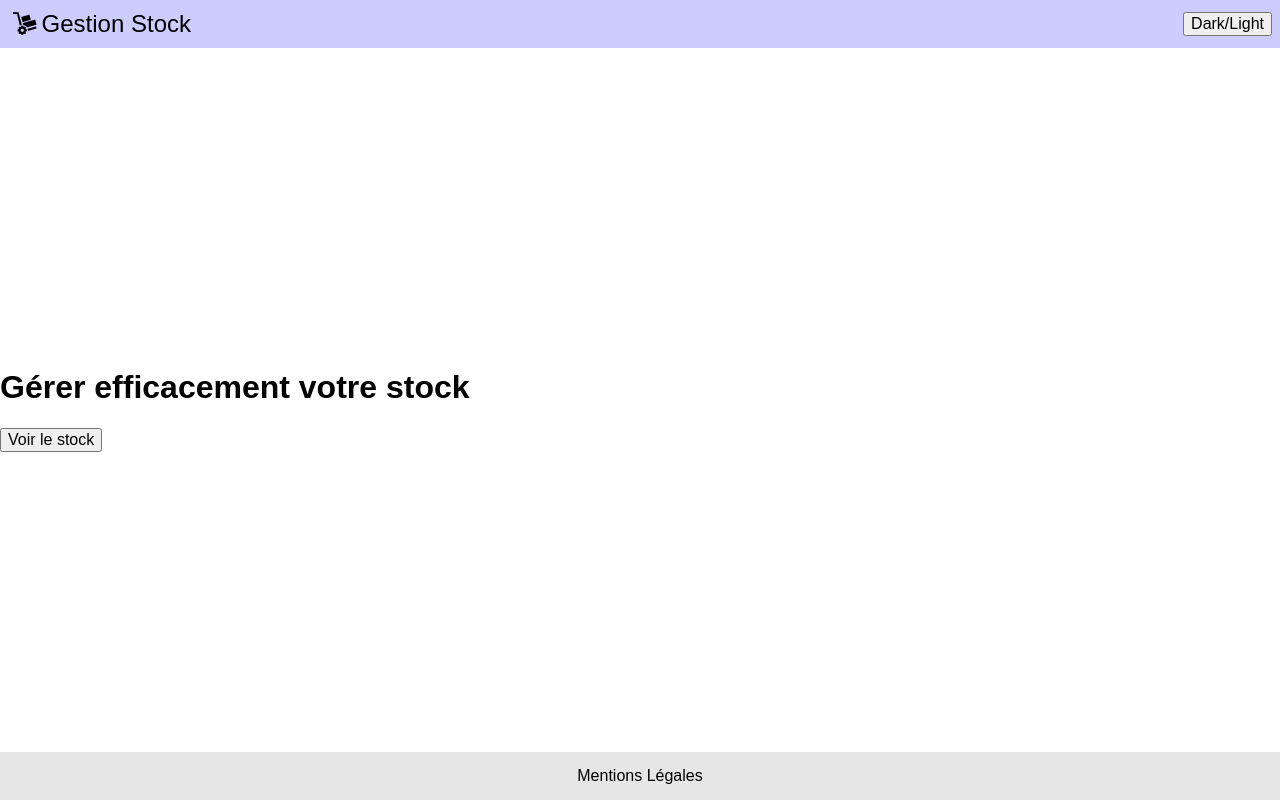
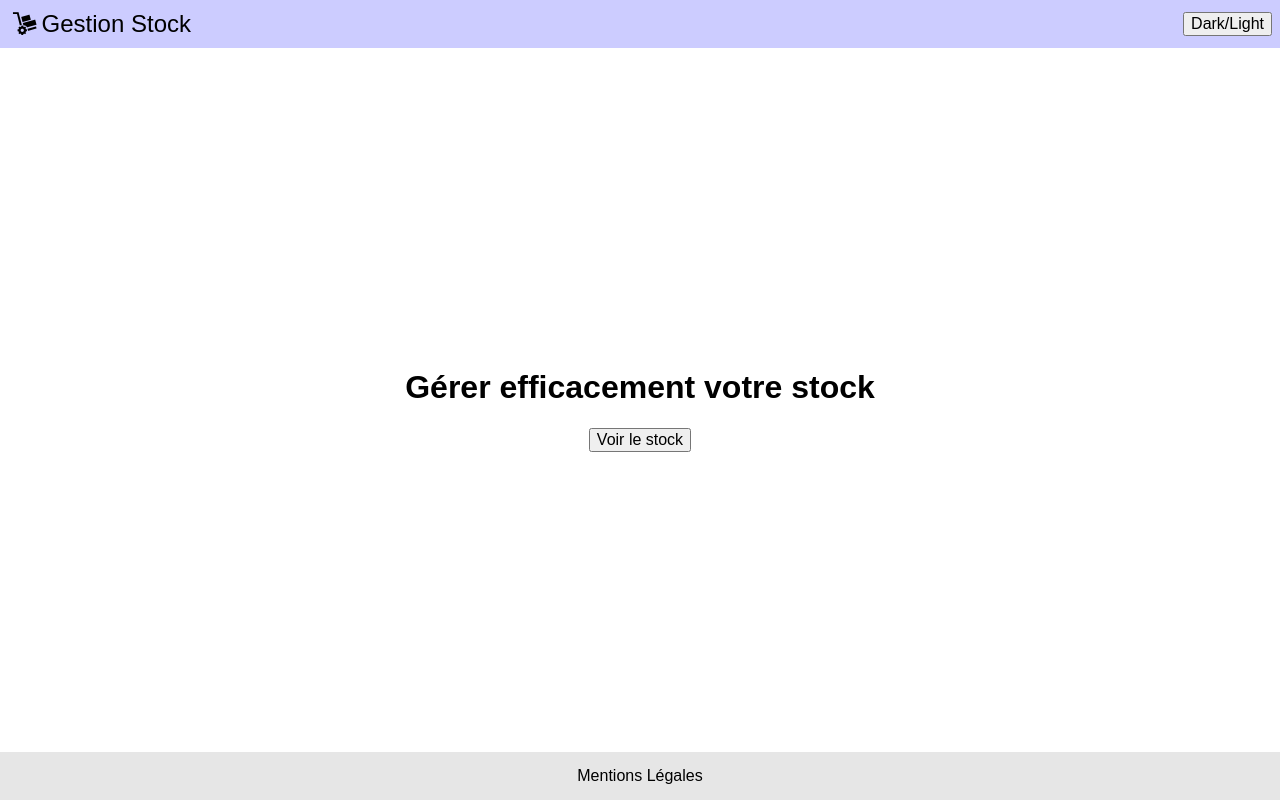
Before and after one commit to jlg-formation/react-example, a React (Create React App) app in the folder front/: page / in a window 1280 px wide. Built offline with nearby package versions, Linux system fonts and the light colour scheme.

Commit message:
dev: scss layout

```diff
--- a/front/src/routes/AppHome.tsx
+++ b/front/src/routes/AppHome.tsx
@@ -1,6 +1,6 @@
 function AppHome() {
   return (
-    <main>
+    <main className="home">
       <h1>Gérer efficacement votre stock</h1>
       <button>Voir le stock</button>
     </main>
--- a/front/src/scss/layout.scss
+++ b/front/src/scss/layout.scss
@@ -37,3 +37,18 @@ footer {
     color: inherit;
   }
 }
+
+main {
+  flex-grow: 1;
+  display: flex;
+  flex-flow: column;
+  align-items: center;
+  padding: 0.5em;
+  width: 100%;
+  max-width: 50em;
+  margin: 0 auto;
+
+  &.home {
+    justify-content: center;
+  }
+}
```
